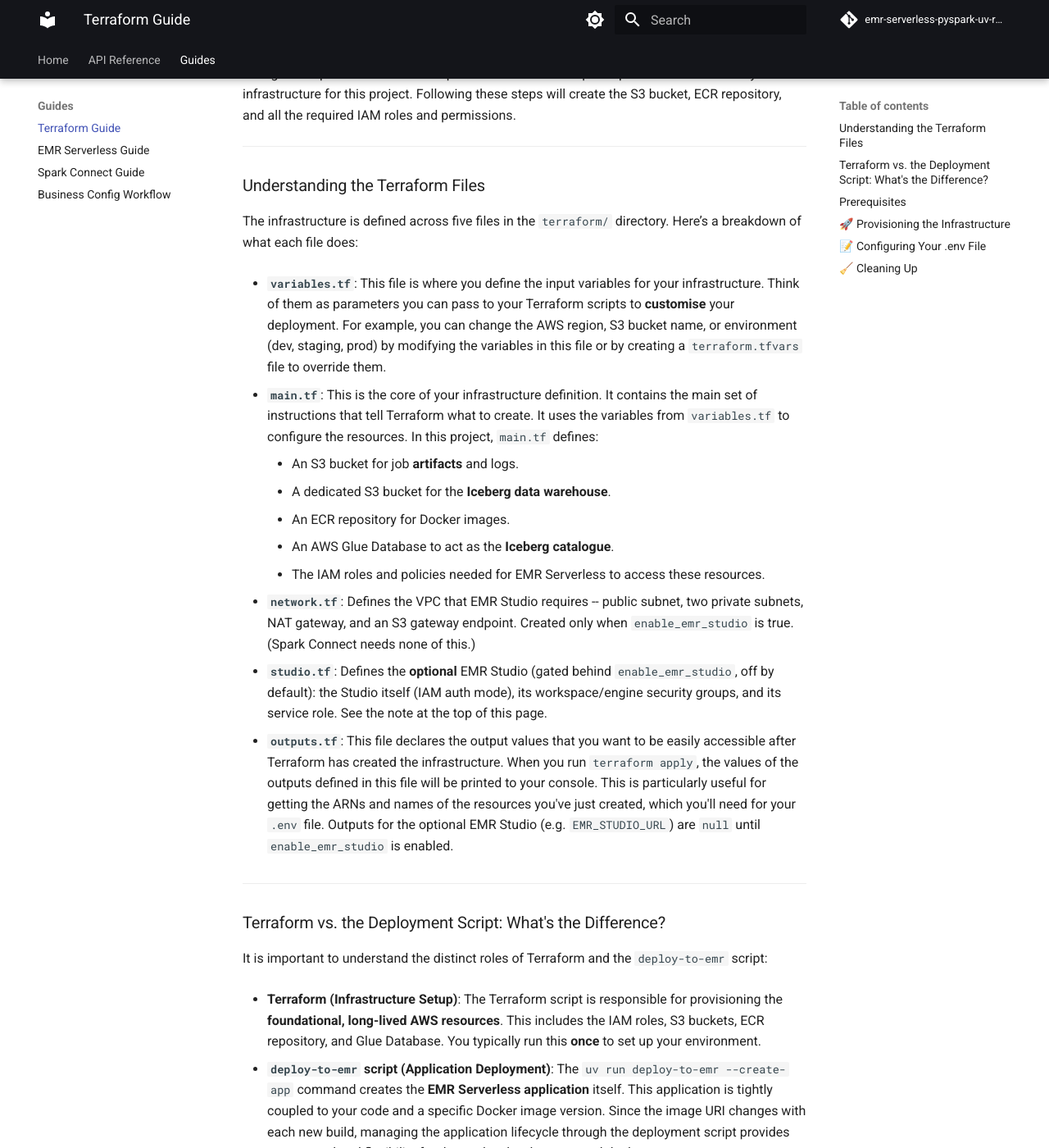
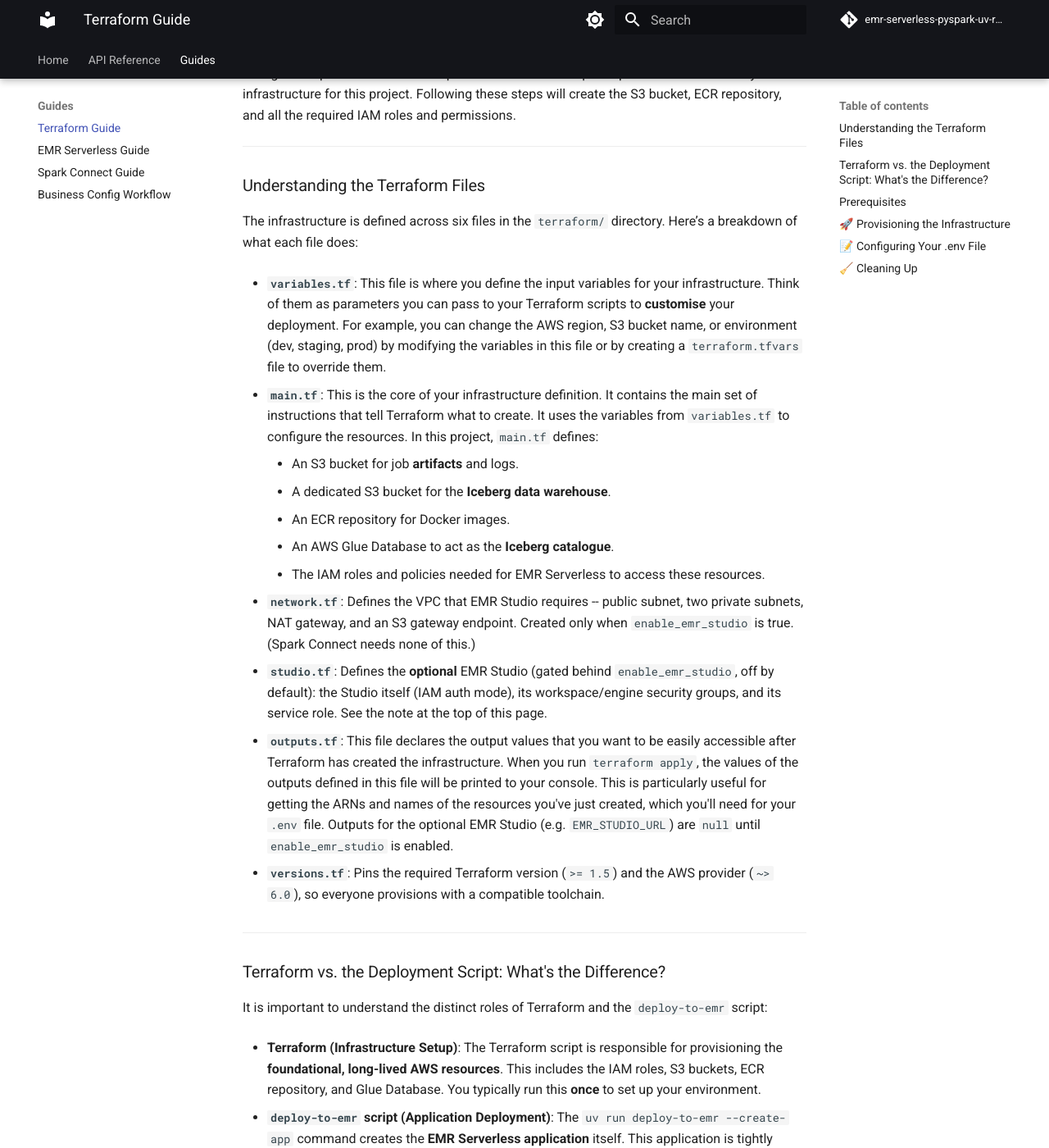
Before and after one commit to dombean/emr-serverless-pyspark-uv-rap-template, an MkDocs documentation site: the page built from docs/terraform_guide.md, in a window 1280 px wide and 1400 px high, scrolled down 850 px. Shown: the whole window at 82% size. Built offline with MkDocs 1.6.1 and Material for MkDocs 9.7.7, drawn with Linux system fonts in a browser that asks for light colours; comment, search, counter and statistics services are not loaded.

Commit message:
Docs final pass: fill .env.example Iceberg vars, fix terraform file count
- .env.example: add the Iceberg section (ICEBERG_CATALOG_NAME / ICEBERG_GLUE_DB
  / ICEBERG_S3_BUCKET / ICEBERG_WAREHOUSE_PATH); the README referenced it and
  examples/debug_local.py Option 2 reads ICEBERG_GLUE_DB
- terraform_guide.md: 'five files' -> 'six', document versions.tf
- README: align Iceberg bucket placeholder with .env.example and the
  Terraform default (your-iceberg-data-bucket)

```diff
--- a/docs/terraform_guide.md
+++ b/docs/terraform_guide.md
@@ -43,7 +43,7 @@
 
 ### Understanding the Terraform Files
 
-The infrastructure is defined across five files in the `terraform/` directory.
+The infrastructure is defined across six files in the `terraform/` directory.
 Here’s a breakdown of what each file does:
 
   - **`variables.tf`**: This file is where you define the input variables for your
@@ -80,6 +80,9 @@
   the resources you've just created, which you'll need for your `.env` file.
   Outputs for the optional EMR Studio (e.g. `EMR_STUDIO_URL`) are `null` until
   `enable_emr_studio` is enabled.
+
+  - **`versions.tf`**: Pins the required Terraform version (`>= 1.5`) and the
+  AWS provider (`~> 6.0`), so everyone provisions with a compatible toolchain.
 
 ---
 
```
Also changed, not shown: README.md (+3 -3 lines), 1 other file.
